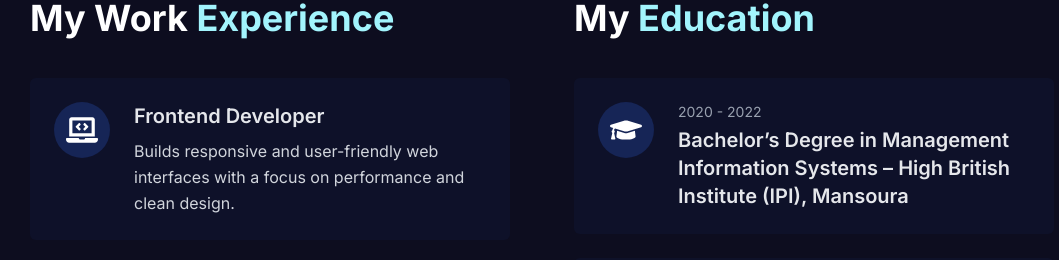
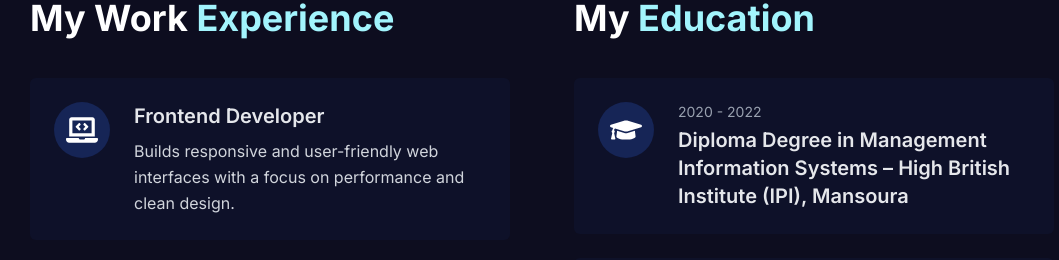
Before and after one commit to Mohamed-Gabal/Portfolio-Using-Next.js, a Next.js app: page / in a window 1280 px wide. Shown: the part 1500-1760 px from the top of the page, without its empty margins (98-1157 px from the left). Built offline with nearby package versions, Linux system fonts and the light colour scheme.

Commit message:
fix: add empty description for education cards

```diff
--- a/components/Home/Resume/Resume.tsx
+++ b/components/Home/Resume/Resume.tsx
@@ -37,8 +37,9 @@ const Resume = () => {
       id: 1,
       Icon: FaGraduationCap,
       role:
-        "Bachelor’s Degree in Management Information Systems – High British Institute (IPI), Mansoura",
+        "Diploma Degree in Management Information Systems – High British Institute (IPI), Mansoura",
       date: "2020 - 2022",
+      description: '',
     },
     {
       id: 2,
@@ -46,6 +47,7 @@ const Resume = () => {
       role:
         "Frontend Development Track – Specialized in React, Next.js, and modern web technologies",
       date: "Jan 2023 - Dec 2023",
+      description: '',
     },
     {
       id: 3,
@@ -53,6 +55,7 @@ const Resume = () => {
       role:
         "Continuous Self-Learning – Focused on TypeScript, React Query, and scalable frontend architecture",
       date: "2024 - Present",
+      description: '',
     },
   ];
 
```
